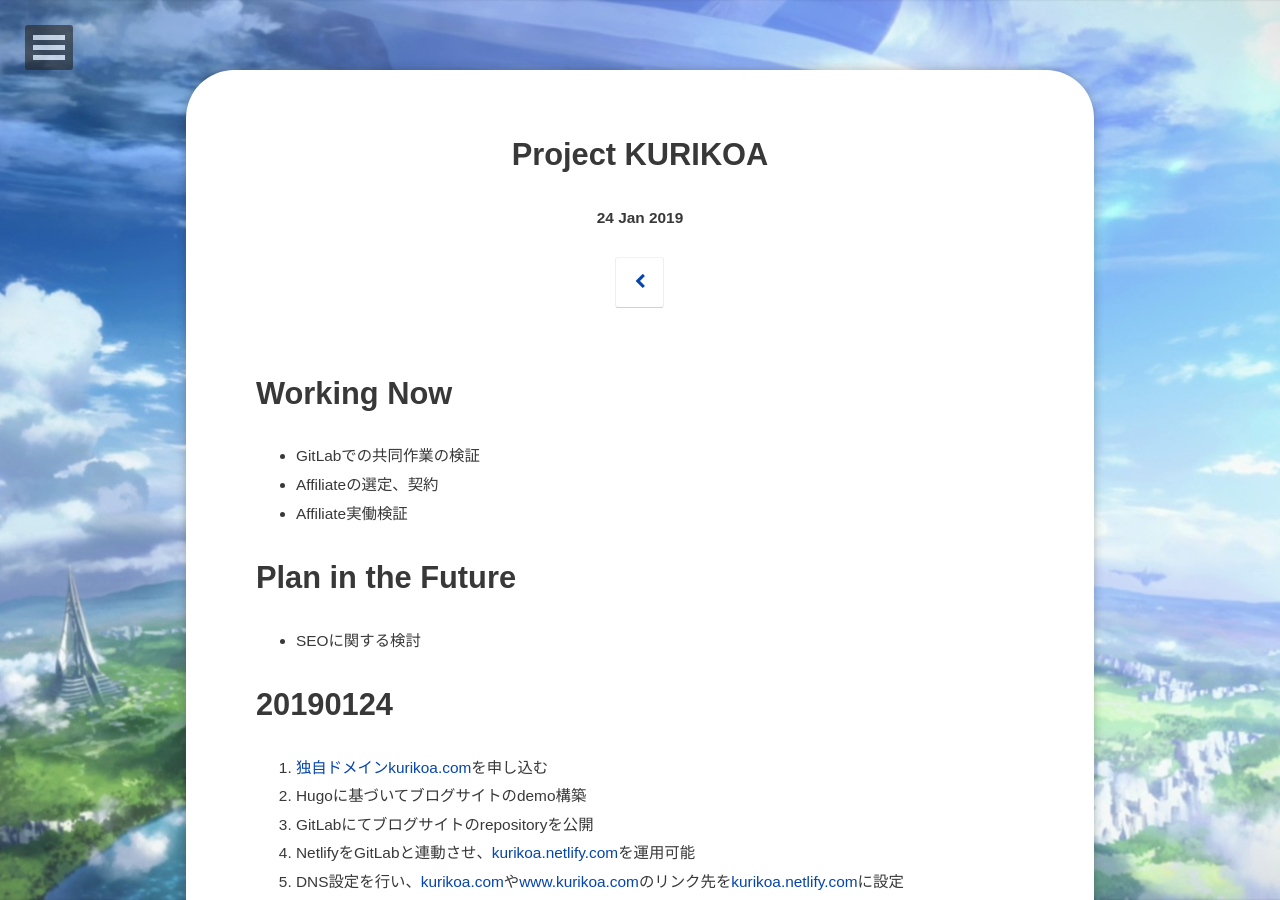
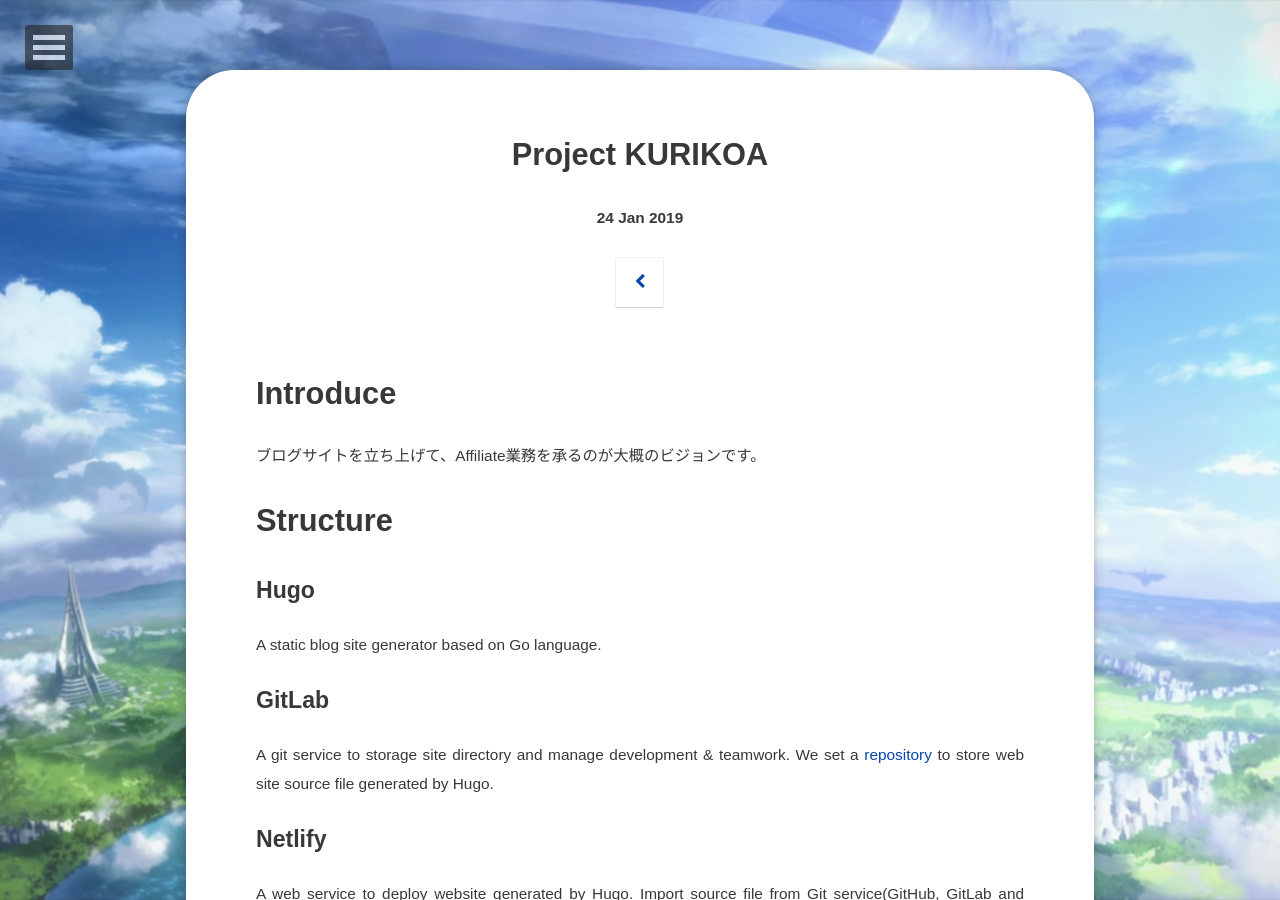
Before and after one commit to Clynie/hanyihong0324.github.io, a Jekyll site: the page built from _posts/2019-01-24-KURIKOA.md, in a window 1280 px wide and 900 px high. Built offline with Jekyll 4.4.1, drawn with Linux system fonts in a browser that asks for light colours; some web fonts are replaced; some of the changed text lies outside the part shown.

Commit message:
add introduce and structure

```diff
--- a/_posts/2019-01-24-KURIKOA.md
+++ b/_posts/2019-01-24-KURIKOA.md
@@ -5,7 +5,32 @@
 excerpt: "Try to make some money..."
 project: true
 ---
+# Introduce
+
+ブログサイトを立ち上げて、Affiliate業務を承るのが大概のビジョンです。
+
+# Structure
+
+## Hugo
+A static blog site generator based on Go language.
+
+## GitLab
+A git service to storage site directory and manage development & teamwork. We set a [repository](https://gitlab.com/kankikou/kurikoa) to store web site source file generated by Hugo.
+
+## Netlify
+A web service to deploy website generated by Hugo. Import source file from Git service(GitHub, GitLab and Bitbucket) and watching for any change in the repository to rebuild the site and sense the change to web pages.
+
+## Workflow
+1. Clone the [repository](https://gitlab.com/kankikou/kurikoa) to local
+2. Set the ssh access from local repository to remote repository on GitLab
+3. Install Hugo and run Hugo server in the local repository directory. The site will be held on localhost:1313
+4. Do some change to the website source files(add an article etc.)
+5. Check the website generated by local Hugo server
+6. New site is OK, make a commit and push the change to remote repository on GitLab.
+7. Netlify will see the commit log and rerender the site.
+
 # Working Now
+
 - GitLabでの共同作業の検証
 - Affiliateの選定、契約
 - Affiliate実働検証
```
